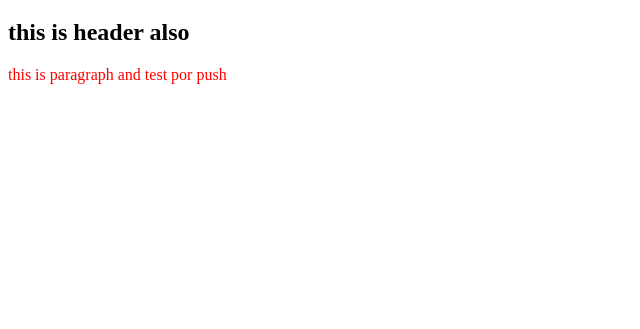
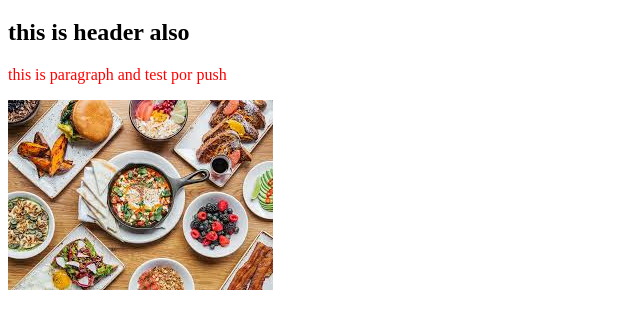
Before and after one commit to hanzalasarkar/programming-hero-assignment, a plain HTML site: page index.html in a window 1280 px wide. Shown: the part 61-390 px from the top of the page, without its empty margins (0-640 px from the left). Drawn offline with Linux system fonts and the light colour scheme.

Commit message:
image added

```diff
--- a/index.html
+++ b/index.html
@@ -11,5 +11,6 @@
     <h1>I can Write code now</h1>
     <h2>this is header also</h2>
     <p>this is paragraph and test por push</p>
+    <img src="image5.jpg" alt="">
 </body>
 </html>
```
Also changed, not shown: image5.jpg (added).
